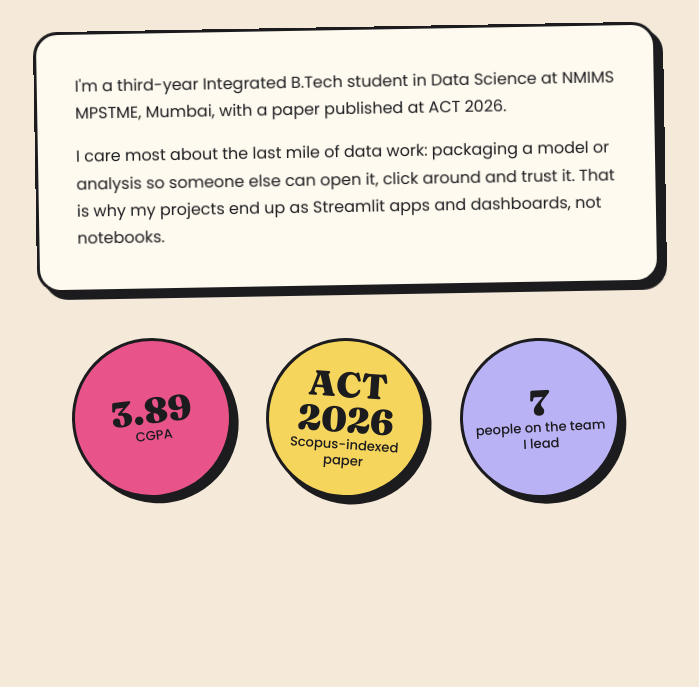
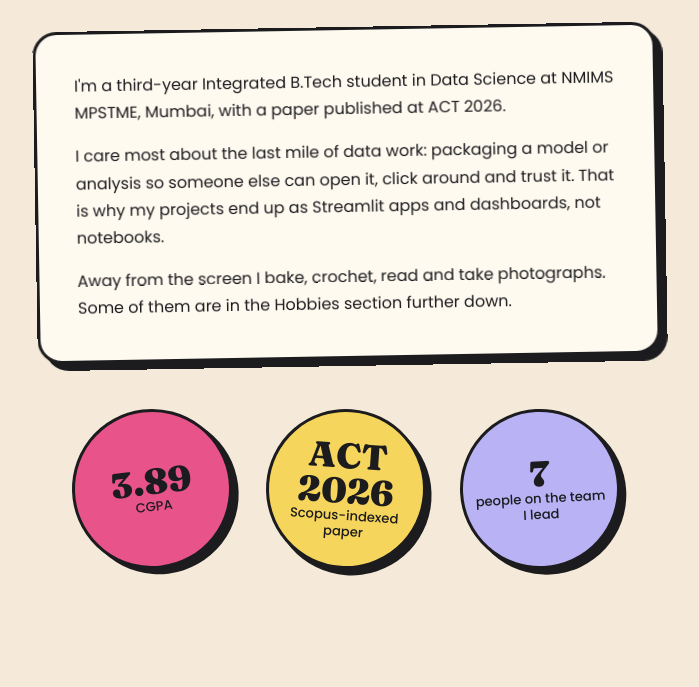
Before and after one commit to Snigdha4413/Snigdha4413.github.io, a plain HTML site: page index.html in a window 1280 px wide. Shown: the part 1348-2035 px from the top of the page, without its empty margins (294-993 px from the left). Drawn offline with Linux system fonts and the light colour scheme.

Commit message:
Duplicate about section content in index.html

```diff
--- a/index.html
+++ b/index.html
@@ -23,7 +23,7 @@
 </section>
 
 <section class="sec" id="about"><div class="wrap"><h2 class="mid" data-sp>About</h2>
-<div class="panel" data-r style="--r:-1deg"><p>I'm a third-year Integrated B.Tech student in Data Science at NMIMS MPSTME, Mumbai, with a paper published at ACT 2026.</p><p>I care most about the last mile of data work: packaging a model or analysis so someone else can open it, click around and trust it. That is why my projects end up as Streamlit apps and dashboards, not notebooks.</p></div>
+<div class="panel" data-r style="--r:-1deg"><p>I'm a third-year Integrated B.Tech student in Data Science at NMIMS MPSTME, Mumbai, with a paper published at ACT 2026.</p><p>I care most about the last mile of data work: packaging a model or analysis so someone else can open it, click around and trust it. That is why my projects end up as Streamlit apps and dashboards, not notebooks.</p><p>Away from the screen I bake, crochet, read and take photographs. Some of them are in the Hobbies section further down.</p></div>
 <div class="stats3"><div class="dial" data-r style="--r:-7deg;background:var(--pink)"><b>3.89</b>CGPA</div><div class="dial" data-r style="--r:4deg;background:var(--sun)"><b>ACT 2026</b>Scopus-indexed paper</div><div class="dial" data-r style="--r:-3deg;background:#b9b2f5"><b>7</b>people on the team I lead</div></div></div></section>
 
 <section class="sec" id="projects"><div class="wrap"><h2 class="mid" data-sp>Projects</h2><div id="posters"></div></div></section>
```
